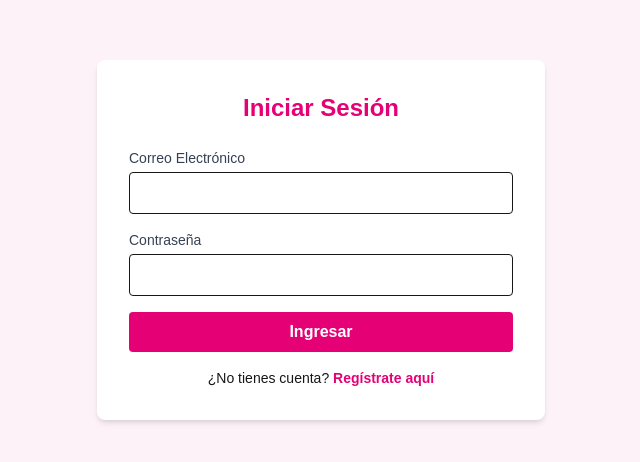
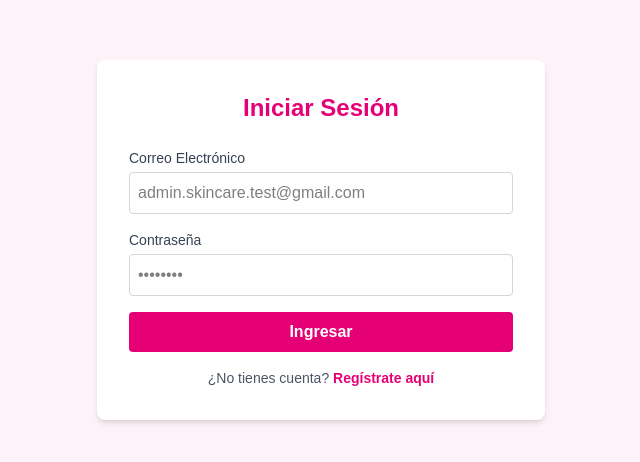
Before and after one commit to changmargian-svg/skincare-beauty-asia, a Next.js app: page /login in a window 1280 px wide. Shown: the part 160-622 px from the top of the page, without its empty margins (319-959 px from the left). Built offline with nearby package versions, Linux system fonts and the light colour scheme; no server answers.

Commit message:
fix: fuerza texto negro e inputs blancos en login

```diff
--- a/app/login/page.tsx
+++ b/app/login/page.tsx
@@ -7,11 +7,13 @@ export default function LoginPage() {
   const [email, setEmail] = useState('');
   const [password, setPassword] = useState('');
   const [error, setError] = useState('');
+  const [loading, setLoading] = useState(false);
   const router = useRouter();
 
   const handleLogin = async (e: React.FormEvent) => {
     e.preventDefault();
     setError('');
+    setLoading(true);
 
     const { error: loginError } = await supabase.auth.signInWithPassword({
       email,
@@ -20,43 +22,53 @@ export default function LoginPage() {
 
     if (loginError) {
       setError(loginError.message);
+      setLoading(false);
       return;
     }
 
     router.push('/dashboard');
+    router.refresh();
   };
 
   return (
     <div className="min-h-screen bg-pink-50 flex items-center justify-center p-4">
       <div className="bg-white p-8 rounded-lg shadow-md max-w-md w-full">
         <h2 className="text-2xl font-bold text-pink-600 mb-6 text-center">Iniciar Sesión</h2>
-        {error && <p className="text-red-500 text-sm mb-4">{error}</p>}
+        {error && <p className="text-red-500 text-sm mb-4 bg-red-50 p-2 rounded border border-red-200">{error}</p>}
         <form onSubmit={handleLogin} className="space-y-4">
           <div>
-            <label className="block text-sm font-medium text-gray-700">Correo Electrónico</label>
+            <label className="block text-sm font-medium text-gray-700 mb-1">Correo Electrónico</label>
             <input
               type="email"
               required
               value={email}
               onChange={(e) => setEmail(e.target.value)}
-              className="mt-1 w-full border p-2 rounded focus:outline-pink-500"
+              placeholder="admin.skincare.test@gmail.com"
+              style={{ color: '#000000', backgroundColor: '#ffffff' }}
+              className="w-full border border-gray-300 p-2 rounded text-black bg-white focus:outline-none focus:ring-2 focus:ring-pink-500"
             />
           </div>
           <div>
-            <label className="block text-sm font-medium text-gray-700">Contraseña</label>
+            <label className="block text-sm font-medium text-gray-700 mb-1">Contraseña</label>
             <input
               type="password"
               required
               value={password}
               onChange={(e) => setPassword(e.target.value)}
-              className="mt-1 w-full border p-2 rounded focus:outline-pink-500"
+              placeholder="••••••••"
+              style={{ color: '#000000', backgroundColor: '#ffffff' }}
+              className="w-full border border-gray-300 p-2 rounded text-black bg-white focus:outline-none focus:ring-2 focus:ring-pink-500"
             />
           </div>
-          <button type="submit" className="w-full bg-pink-600 text-white py-2 rounded font-semibold hover:bg-pink-700">
-            Ingresar
+          <button
+            type="submit"
+            disabled={loading}
+            className="w-full bg-pink-600 text-white py-2 rounded font-semibold hover:bg-pink-700 transition-colors disabled:opacity-50"
+          >
+            {loading ? 'Ingresando...' : 'Ingresar'}
           </button>
         </form>
-        <p className="text-sm text-center mt-4">
+        <p className="text-sm text-center mt-4 text-gray-600">
           ¿No tienes cuenta? <a href="/register" className="text-pink-600 font-semibold hover:underline">Regístrate aquí</a>
         </p>
       </div>
```
